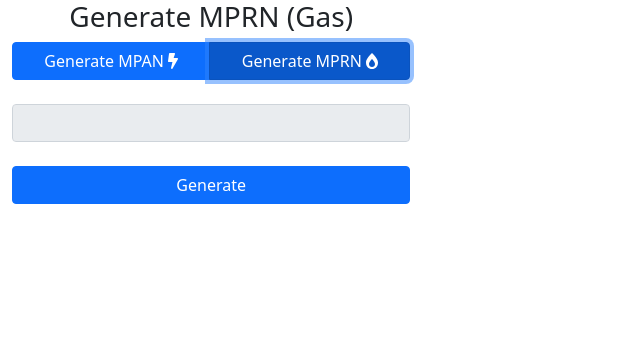
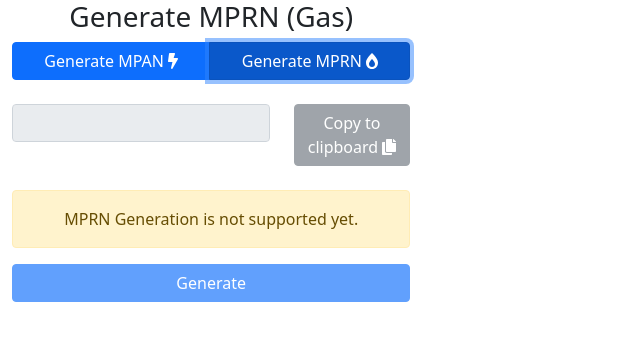
Before and after one commit to ajhudson/mpxn-generator, a React (Create React App) app: page / in a window 1280 px wide. Both pictures are taken after a click on the button "Generate MPRN". Shown: the top 340 px of the page, without its empty margins (0-640 px from the left). Built offline with nearby package versions, Linux system fonts and the light colour scheme.

Commit message:
layout changes

```diff
--- a/src/generator/Generator.jsx
+++ b/src/generator/Generator.jsx
@@ -1,4 +1,4 @@
-import React, { useState } from "react";
+import React, { useState, useEffect } from "react";
 import {
   Container,
   Button,
@@ -7,9 +7,11 @@ import {
   Form,
   FormGroup,
   Input,
+  Alert,
+  Col,
 } from "reactstrap";
 import { FontAwesomeIcon } from "@fortawesome/react-fontawesome";
-import { faBurn, faBolt } from "@fortawesome/free-solid-svg-icons";
+import { faBurn, faBolt, faCopy } from "@fortawesome/free-solid-svg-icons";
 import RowSpacer from "./RowSpacer";
 import MpanGenerator from "./lib/mpanGenerator";
 
@@ -18,6 +20,7 @@ const MPXN_TYPES = { MPAN: 1, MPRN: 2 };
 const Generator = () => {
   const [mpxnType, setMpxnType] = useState(MPXN_TYPES.MPAN);
   const [mpxnVal, setMpxnVal] = useState("");
+  const [elemsAreDisabled, setElemsAreDisabled] = useState(false);
 
   const getMpxnText = () =>
     mpxnType === MPXN_TYPES.MPAN ? "MPAN (Electricity)" : "MPRN (Gas)";
@@ -32,6 +35,10 @@ const Generator = () => {
 
     setMpxnVal(mpanCore);
   };
+
+  useEffect(() => {
+    setElemsAreDisabled(mpxnType === MPXN_TYPES.MPRN);
+  }, [mpxnType]);
 
   return (
     <div style={{ width: "33%" }}>
@@ -62,20 +69,38 @@ const Generator = () => {
         <Row>
           <Form>
             <FormGroup>
+              <Row>
+                <Col md="8">
                   <Input
                     type="text"
                     name="generatedMpxn"
                     id="generatedMpxn"
                     readOnly
                     value={mpxnVal}
+                    disabled={elemsAreDisabled}
                   />
+                </Col>
+                <Col>
+                  <Button color="secondary" disabled={elemsAreDisabled}>
+                    Copy to clipboard <FontAwesomeIcon icon={faCopy} />
+                  </Button>
+                </Col>
+              </Row>
             </FormGroup>
           </Form>
         </Row>
         <RowSpacer />
         <Row>
+          <span style={{ display: elemsAreDisabled ? "block" : "none" }}>
+            <Alert color="warning">MPRN Generation is not supported yet.</Alert>
+          </span>
+
           <ButtonGroup>
-            <Button color="primary" onClick={generateMpxn}>
+            <Button
+              color="primary"
+              onClick={generateMpxn}
+              disabled={elemsAreDisabled}
+            >
               Generate
             </Button>
           </ButtonGroup>
--- a/src/index.css
+++ b/src/index.css
@@ -1,13 +1,19 @@
 body {
   margin: 0;
-  font-family: -apple-system, BlinkMacSystemFont, 'Segoe UI', 'Roboto', 'Oxygen',
-    'Ubuntu', 'Cantarell', 'Fira Sans', 'Droid Sans', 'Helvetica Neue',
+  font-family: -apple-system, BlinkMacSystemFont, "Segoe UI", "Roboto", "Oxygen",
+    "Ubuntu", "Cantarell", "Fira Sans", "Droid Sans", "Helvetica Neue",
     sans-serif;
   -webkit-font-smoothing: antialiased;
   -moz-osx-font-smoothing: grayscale;
 }
 
 code {
-  font-family: source-code-pro, Menlo, Monaco, Consolas, 'Courier New',
+  font-family: source-code-pro, Menlo, Monaco, Consolas, "Courier New",
     monospace;
 }
+
+/* bootstrap fix for cursor on disabled buttons */
+button:disabled {
+  cursor: not-allowed;
+  pointer-events: all !important;
+}
```
Lines whose indentation alone changed are shown as unchanged.
